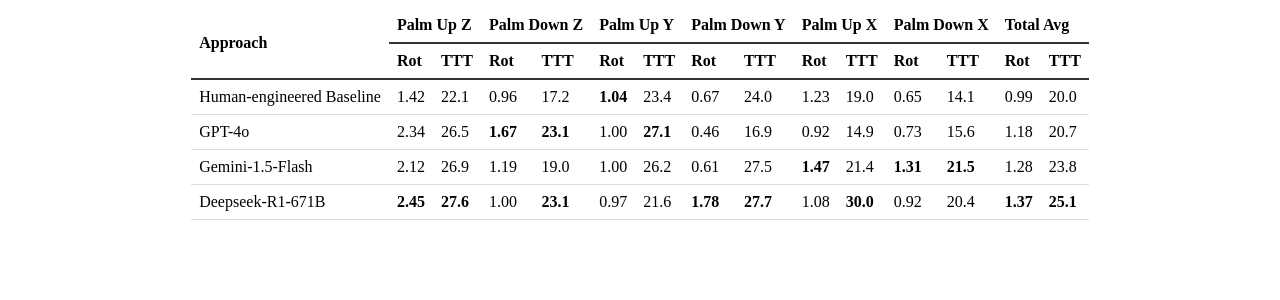
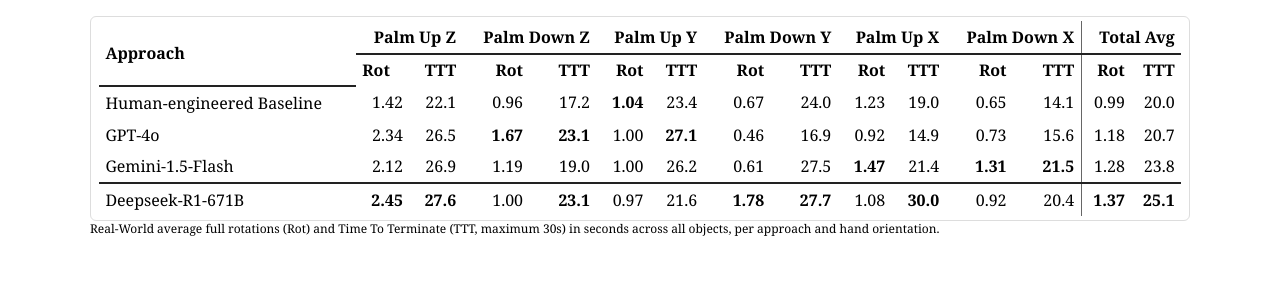
Before and after one commit to hpfield/text2touch-website, a Jekyll site: the page assets/tables/real-world.html, which Jekyll copies as it is, in a window 1280 px wide. Shown: the top 300 px of the page. Built offline with Jekyll 4.4.1, drawn with Linux system fonts in a browser that asks for light colours.

Commit message:
updating tables

```diff
--- a/assets/tables/real-world.html
+++ b/assets/tables/real-world.html
@@ -1,28 +1,80 @@
 <style>
-  table { border-collapse: collapse; margin: 0 auto 40px; }
-  th, td { padding: 8px; border-bottom: 1px solid #ddd; }
-  th { border-bottom: 2px solid #333; text-align: left; }
+  :root {
+    --rule:#222;
+    --subrule:#666;
+    --text:#111;
+    --bg:#fff;
+  }
+  .paper-table {
+    font-family: Cambria, "Times New Roman", Times, serif;
+    font-size: 12px;   /* ≈ \scriptsize */
+    line-height: 1.35;
+    margin: 1rem auto;
+    max-width: 1100px;
+  }
+  .table-wrap {
+    overflow-x: auto;
+    -webkit-overflow-scrolling: touch;
+    border: 1px solid #ddd;
+    border-radius: 6px;
+    padding: .25rem .5rem;
+    background: #fff;
+  }
+  table.booktabs {
+    width: 100%;
+    border-collapse: collapse;
+    table-layout: auto;
+    white-space: nowrap;
+  }
+  /* booktabs rules */
+  .booktabs thead tr:first-child th { border-bottom: 2px solid var(--rule); }
+  .booktabs .midrule > th,
+  .booktabs .midrule > td { border-top: 1px solid var(--rule); }
+  .booktabs tbody tr:last-child td { border-top: 2px solid var(--rule); }
+
+  /* mimic the vertical rule before Total Avg */
+  .vr { border-left: 1px solid var(--subrule); }
+
+  th, td {
+    padding: .3rem .4rem;
+    text-align: right;
+    vertical-align: middle;
+  }
+  th:first-child, td:first-child { text-align: left; }
+
+  .strong { font-weight: 700; }
+
+  caption {
+    caption-side: bottom;
+    text-align: left;
+    font-size: 12px;
+    line-height: 1.35;
+    margin-top: .35rem;
+  }
 </style>
-<table>
+
+<div class="paper-table" id="tab-avg-orientation-axis">
+  <div class="table-wrap">
+    <table class="booktabs" aria-describedby="avg-orientation-caption">
       <thead>
         <tr>
-      <th rowspan="2">Approach</th>
-      <th colspan="2">Palm Up Z</th>
-      <th colspan="2">Palm Down Z</th>
-      <th colspan="2">Palm Up Y</th>
-      <th colspan="2">Palm Down Y</th>
-      <th colspan="2">Palm Up X</th>
-      <th colspan="2">Palm Down X</th>
-      <th colspan="2">Total Avg</th>
+          <th rowspan="2"><strong>Approach</strong></th>
+          <th colspan="2"><strong>Palm Up Z</strong></th>
+          <th colspan="2"><strong>Palm Down Z</strong></th>
+          <th colspan="2"><strong>Palm Up Y</strong></th>
+          <th colspan="2"><strong>Palm Down Y</strong></th>
+          <th colspan="2"><strong>Palm Up X</strong></th>
+          <th colspan="2"><strong>Palm Down X</strong></th>
+          <th class="vr" colspan="2"><strong>Total Avg</strong></th>
         </tr>
-    <tr>
+        <tr class="midrule">
           <th>Rot</th><th>TTT</th>
           <th>Rot</th><th>TTT</th>
           <th>Rot</th><th>TTT</th>
           <th>Rot</th><th>TTT</th>
           <th>Rot</th><th>TTT</th>
           <th>Rot</th><th>TTT</th>
-      <th>Rot</th><th>TTT</th>
+          <th class="vr">Rot</th><th>TTT</th>
         </tr>
       </thead>
       <tbody>
@@ -30,21 +82,21 @@
           <td>Human-engineered Baseline</td>
           <td>1.42</td><td>22.1</td>
           <td>0.96</td><td>17.2</td>
-      <td><strong>1.04</strong></td><td>23.4</td>
+          <td class="strong">1.04</td><td>23.4</td>
           <td>0.67</td><td>24.0</td>
           <td>1.23</td><td>19.0</td>
           <td>0.65</td><td>14.1</td>
-      <td>0.99</td><td>20.0</td>
+          <td class="vr">0.99</td><td>20.0</td>
         </tr>
         <tr>
           <td>GPT-4o</td>
           <td>2.34</td><td>26.5</td>
-      <td><strong>1.67</strong></td><td><strong>23.1</strong></td>
-      <td>1.00</td><td><strong>27.1</strong></td>
+          <td class="strong">1.67</td><td class="strong">23.1</td>
+          <td>1.00</td><td class="strong">27.1</td>
           <td>0.46</td><td>16.9</td>
           <td>0.92</td><td>14.9</td>
           <td>0.73</td><td>15.6</td>
-      <td>1.18</td><td>20.7</td>
+          <td class="vr">1.18</td><td>20.7</td>
         </tr>
         <tr>
           <td>Gemini-1.5-Flash</td>
@@ -52,19 +104,25 @@
           <td>1.19</td><td>19.0</td>
           <td>1.00</td><td>26.2</td>
           <td>0.61</td><td>27.5</td>
-      <td><strong>1.47</strong></td><td>21.4</td>
-      <td><strong>1.31</strong></td><td><strong>21.5</strong></td>
-      <td>1.28</td><td>23.8</td>
+          <td class="strong">1.47</td><td>21.4</td>
+          <td class="strong">1.31</td><td class="strong">21.5</td>
+          <td class="vr">1.28</td><td>23.8</td>
         </tr>
         <tr>
           <td>Deepseek-R1-671B</td>
-      <td><strong>2.45</strong></td><td><strong>27.6</strong></td>
-      <td>1.00</td><td><strong>23.1</strong></td>
+          <td class="strong">2.45</td><td class="strong">27.6</td>
+          <td>1.00</td><td class="strong">23.1</td>
           <td>0.97</td><td>21.6</td>
-      <td><strong>1.78</strong></td><td><strong>27.7</strong></td>
-      <td>1.08</td><td><strong>30.0</strong></td>
+          <td class="strong">1.78</td><td class="strong">27.7</td>
+          <td>1.08</td><td class="strong">30.0</td>
           <td>0.92</td><td>20.4</td>
-      <td><strong>1.37</strong></td><td><strong>25.1</strong></td>
+          <td class="vr strong">1.37</td><td class="strong">25.1</td>
         </tr>
       </tbody>
     </table>
+  </div>
+
+  <caption id="avg-orientation-caption">
+    Real-World average full rotations (Rot) and Time To Terminate (TTT, maximum 30s) in seconds across all objects, per approach and hand orientation.
+  </caption>
+</div>
```
Also changed, not shown: assets/tables/distilled.html (+69 -17 lines). Lines whose indentation alone changed are shown as unchanged.
